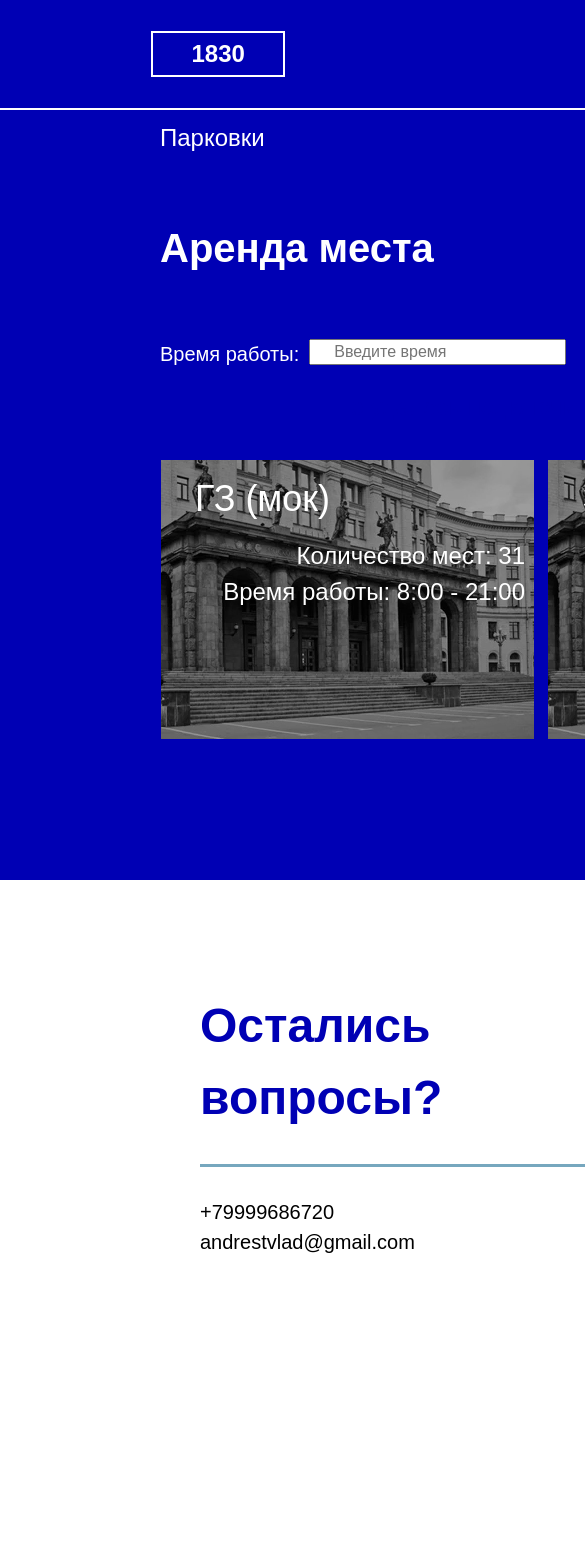
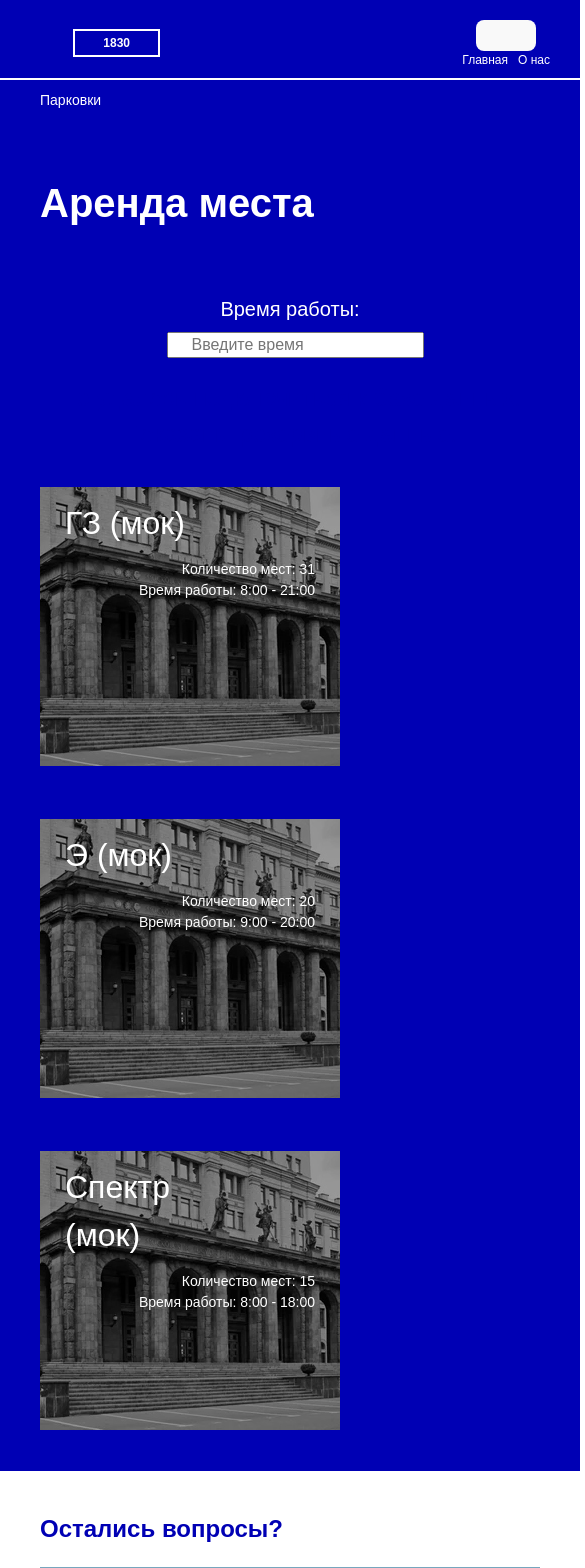
Before and after one commit to Andrest31/Parking_bmstu_frontend, a React (Vite) app in the folder parking_bmstu/: page / in a window 390 px wide. Shown: the top 1568 px of the page, 585 px wide, since content can reach past the window. Built offline with nearby package versions, Linux system fonts and the light colour scheme; no server answers.

Commit message:
Mob Adaptive

```diff
--- a/parking_bmstu/src/components/BreadCrumps/BreadCrumps.css
+++ b/parking_bmstu/src/components/BreadCrumps/BreadCrumps.css
@@ -21,3 +21,16 @@
   color: #ffffff; /* Белый цвет для разделителя */
   margin: 0 5px;
 }
+
+@media (max-width: 768px) {
+
+  .custom-breadcrumb .breadcrumb-item {
+    font-size: 14px;
+  }
+  .custom-breadcrumb .breadcrumb-item a {
+    font-size: 14px;
+  }
+  .custom-breadcrumb {
+    padding-left: 40px;
+  }
+}
--- a/parking_bmstu/src/components/Card/Card.css
+++ b/parking_bmstu/src/components/Card/Card.css
@@ -161,18 +161,45 @@ header h1 {
     border-radius: 0px;
     box-shadow: 2px 2px black 50%;
     color:#ffffff ;
-
     text-align: center;
     color: white;
     overflow: hidden; /* Чтобы скрыть часть изображения, выходящую за пределы */
 }
 .product-card {
     color:#ffffff ;
-
     height: 420px;
     position: relative;
     overflow: hidden; /* Чтобы скрыть часть изображения, выходящую за пределы */
 }
+
+@media (max-width: 768px) {
+    .product-list {
+      grid-template-columns: 1fr; /* 2 columns on medium screens */
+    }
+    .product-card{
+        width: 300px;
+        height: 320px;
+    }
+    .product img {
+        width: 300px;
+        height: 236px;
+        object-fit: cover;
+    }
+    .name{
+        position: relative;
+        z-index: 2; /* Выводим текст на передний план */
+        font-family: 'Dela Gothic One', sans-serif;
+        font-size: 20px;
+        margin:12px 0px 12px 25px;
+    }
+
+    .text{
+        position: relative;
+        z-index: 2; /* Выводим текст на передний план */
+        font-family: 'DM Sans', sans-serif;
+        margin-right: 40px;
+    }
+  }
 
 .image-container {
     position: absolute;
@@ -185,7 +212,7 @@ header h1 {
 
 .product img {
     width: 100%;
-    height: 286 px;
+    height: 286px;
     object-fit: cover;
 }
 
@@ -196,7 +223,6 @@ header h1 {
     font-family: 'Dela Gothic One', sans-serif;
     font-size: 36px;
     color:#ffffff ;
-
     text-align: left;
     width: 150px;
     margin:12px 0px 12px 35px;
@@ -244,37 +270,3 @@ header h1 {
     color: lightgray; /* Цвет при наведении, если нужно */
     text-decoration: none; /* Убираем подчеркивание при наведении */
 }
-
-
-.footer {
-    background-color: white;
-    color: #0000b4;
-    padding-bottom: 300px;
-    padding-top: 10px;
-    text-align: center;
-    font-family: 'Dela Gothic One', sans-serif;
-}
-
-.footer h2 {
-    margin-top: 100px;
-    margin-left:160px;
-    margin-right:760px;
-    padding-bottom: 20px;
-    font-size: 48px;
-    border-bottom: 3px solid rgb(118, 167, 190);
-    text-align: left;
-}
-
-.footer p {
-    font-size: 20px;
-    text-align: left;
-    margin: 0px 160px;
-    color: #000000;
-}
-
-.footer a {
-    color: #000000;
-    text-decoration: none;
-    font-size: 20px;
-    text-align: left;
-}
--- a/parking_bmstu/src/components/Footer/Footer.css
+++ b/parking_bmstu/src/components/Footer/Footer.css
@@ -0,0 +1,70 @@
+
+
+.footer {
+    background-color: white;
+    color: #0000b4;
+    padding-bottom: 300px;
+    padding-top: 10px;
+    text-align: center;
+    font-family: 'Dela Gothic One', sans-serif;
+}
+
+.footer h2 {
+    margin-top: 100px;
+    margin-left:160px;
+    margin-right:760px;
+    padding-bottom: 20px;
+    font-size: 48px;
+    border-bottom: 3px solid rgb(118, 167, 190);
+    text-align: left;
+}
+
+.footer p {
+    font-size: 20px;
+    text-align: left;
+    margin: 0px 160px;
+    color: #000000;
+}
+
+.footer a {
+    color: #000000;
+    text-decoration: none;
+    font-size: 20px;
+    text-align: left;
+}
+
+
+@media (max-width: 768px) {
+
+    footer h2 {
+        margin-left: 40px;
+        margin-right: 40px; /* Минимальные отступы */
+        font-size: 24px; /* Заголовок футера уменьшается */
+        margin-bottom: 20px;
+      }
+
+      .footer {
+        padding: 20px 0; /* Меньшие отступы */
+      }
+
+      .footer h2 {
+        margin-left: 40px;
+        margin-right: 40px;
+        margin-top: 20px;
+        font-size: 24px; /* Уменьшаем размер заголовка */
+      }
+
+      .footer p {
+        font-size: 14px; /* Уменьшаем размер текста */
+        color: #000;
+        margin: 2px 40px;
+        text-align: left;
+
+      }
+
+      .footer a {
+        color: black;
+        text-decoration: none;
+        font-size: 14px; /* Уменьшаем размер текста в ссылке */
+      }
+  }
--- a/parking_bmstu/src/components/Footer/Footer.tsx
+++ b/parking_bmstu/src/components/Footer/Footer.tsx
@@ -1,5 +1,6 @@
 import React from 'react';
 import { Container } from 'react-bootstrap';
+import './Footer.css'
 
 const Footer: React.FC = () => {
   return (
--- a/parking_bmstu/src/components/Header/Header.css
+++ b/parking_bmstu/src/components/Header/Header.css
@@ -46,3 +46,28 @@
   font-size: 18px;
   text-decoration: none;
 }
+
+@media (max-width: 768px) {
+  .header {
+    height: 80px;
+  }
+
+  .header-center {
+    margin-right: 30px; /* Отступ панели навигации от правого края */
+  }
+  .header-left {
+    margin-left: 30px;
+    font-size: 10px;
+
+  }
+  .brand-link h1 {
+    font-size: 12px;
+    padding: 5.5px 28px;
+  }
+  .nav-link{
+    font-size: 12px;
+  }
+  .nav-links {
+    gap: 10px;
+  }
+}
--- a/parking_bmstu/src/components/NavBar/NavBar.css
+++ b/parking_bmstu/src/components/NavBar/NavBar.css
@@ -23,3 +23,14 @@
   .navbar a:hover {
     text-decoration: underline;
   }
+
+
+  @media (max-width: 768px) {
+    .navbar li {
+      font-size: 14px;
+      gap: 10px;
+    }
+    .navbar a {
+      font-size: 10px;
+    }
+  }
--- a/parking_bmstu/src/modules/mock.ts
+++ b/parking_bmstu/src/modules/mock.ts
@@ -1,5 +1,4 @@
 // mock.ts
-const defaultImage = "../../modules/image1";
 // Определяем интерфейс для карточек, совместимый с Parking
 export interface Parking {
   id: number;
--- a/parking_bmstu/src/pages/GuestPage/GuestPage.css
+++ b/parking_bmstu/src/pages/GuestPage/GuestPage.css
@@ -1,6 +1,7 @@
+/* Базовые стили */
 .guest-page {
   position: relative;
-  height: 1000px;
+  height: 1000px; /* Сохраняем фиксированную высоту, как было */
   background-image: url('../../modules/fill.jpg'); /* Путь к изображению фона */
   background-size: cover;
   background-position: center;
@@ -9,13 +10,14 @@
 
 .background-overlay {
   position: absolute;
-  top: 220;
+  top: 157px; /* Оригинальный отступ сверху */
   left: 0;
   width: 100%;
   height: 100%;
-  background-color: rgba(0, 0, 0, 0.7); /* Чёрная заливка с 50% прозрачности */
+  background-color: rgba(0, 0, 0, 0.7); /* Чёрная заливка с прозрачностью */
 }
 
+/* Стили для заголовка */
 h1 {
   color: white;
   margin-top: 50px;
@@ -25,6 +27,7 @@ h1 {
   font-family: 'Dela Gothic One', sans-serif;
 }
 
+/* Стили для параграфа */
 p {
   color: white;
   text-align: center;
@@ -32,3 +35,34 @@ p {
   margin: 50px 300px;
   font-family: Arial, sans-serif;
 }
+
+/* Адаптивные стили */
+
+
+/* Для устройств шириной до 768px (телефоны в портретной ориентации) */
+@media (max-width: 768px) {
+
+  .background-overlay {
+    top: 117px; /* Оригинальный отступ сверху */
+  }
+  .bread{
+    font-size: 10px; /* Ещё меньше заголовок */
+
+  }
+  .custom-breadcrumb{
+    font-size: 10px; /* Ещё меньше заголовок */
+
+  }
+  h1 {
+    font-size: 24px; /* Ещё меньше заголовок */
+    padding: 0 20px; /* Убираем крупные отступы */
+    margin-top: 70px; /* Уменьшаем верхний отступ */
+  }
+
+  p {
+    font-size: 12px; /* Уменьшаем текст */
+    margin: 20px 20px; /* Минимизируем боковые отступы */
+  }
+}
+
+/* Для устройств шириной до 576px (телефоны в альбомной ориентации) */
--- a/parking_bmstu/src/pages/MainPage/MainPage.css
+++ b/parking_bmstu/src/pages/MainPage/MainPage.css
@@ -1,5 +1,3 @@
-/* MainPage.css */
-
 body {
     font-family: Arial, sans-serif;
     margin: 0;
@@ -17,19 +15,24 @@ body {
 
   h2 {
     font-family: 'Dela Gothic One', sans-serif;
-    font-size: 40px;
+    font-size: 20px; /* Размер текста "Аренда места" */
     font-weight: bold;
     color: white;
   }
 
   .categories {
     font-size: 16px;
+    display: flex;
+    justify-content: left;
+    align-items: left;
+    flex-wrap: wrap; /* Для адаптации */
   }
 
   .product-list .col {
     display: flex;
     justify-content: center;
   }
+
 
   .cart-button {
     background-color: #ffffff;
@@ -41,15 +44,10 @@ h2 {
     border-radius: 5px;
     transition: background-color 0.3s;
     position: relative;
-    top: -75px;
-    left: 515px;
+    top: 0;
+    left: 0;
   }
-.d-flex{
-    font-size: 16px;
-}
-.me-2 search form-control{
-    font-size: 16px;
-}
+
   .cart-button:hover {
     background-color: lightgray;
   }
@@ -61,10 +59,6 @@ footer {
     text-align: center;
   }
 
-.mb-0{
-    color:#ffffff;
-}
-
   footer h2 {
     font-size: 48px;
     color: #0000b4;
@@ -73,3 +67,71 @@ footer h2 {
     margin-left: 160px;
     margin-right: 760px;
   }
+
+  .mb-0 {
+    color: #ffffff;
+  }
+
+  /* ---------- Адаптивность ---------- */
+
+  /* Для экранов до 768px (телефоны) */
+  @media (max-width: 768px) {
+    .main {
+      padding: 0px 40px; /* Минимальные отступы */
+    }
+
+    h2 {
+      font-size: 20px; /* Устанавливаем размер текста */
+    }
+
+    .product-list .col {
+      width: 100%; /* Карточки занимают всю ширину экрана */
+      margin-bottom: 20px; /* Отступ между карточками */
+    }
+
+    .categories {
+      font-size: 14px; /* Уменьшаем размер текста */
+      flex-direction: column; /* Категории в столбик */
+      align-items: center;
+    }
+
+    /* Уменьшаем размер шрифта в карточках продукта */
+    .text {
+      font-size: 14px; /* Устанавливаем размер шрифта 12px для текста */
+      margin-right: 60px;
+      width: 250px;
+    }
+
+    .name {
+      font-size: 32px;
+      margin: 12px 0px 12px 25px;
+    }
+    footer h2 {
+        margin-left: 40px;
+        margin-right: 40px; /* Минимальные отступы */
+        font-size: 24px; /* Заголовок футера уменьшается */
+        margin-bottom: 20px;
+      }
+
+      .footer {
+        padding: 20px 0; /* Меньшие отступы */
+      }
+
+      .footer h2 {
+        font-size: 24px; /* Уменьшаем размер заголовка */
+      }
+
+      .footer p {
+        font-size: 14px; /* Уменьшаем размер текста */
+        color: #000;
+        margin: 2px 40px;
+        text-align: left;
+
+      }
+
+      .footer a {
+        color: black;
+        text-decoration: none;
+        font-size: 14px; /* Уменьшаем размер текста в ссылке */
+      }
+  }
--- a/parking_bmstu/src/pages/MainPage/MainPage.tsx
+++ b/parking_bmstu/src/pages/MainPage/MainPage.tsx
@@ -103,7 +103,7 @@ const MainPage: React.FC = () => {
             ) : (
               <Row className="product-list">
                 {filteredCards.map((card) => (
-                  <Col key={card.id} md={4} className="mb-4">
+                  <Col key={card.id} xs={12} md={4} className="mb-4"> {/* xs=12 для отображения в одну колонку на узких экранах */}
                     <ParkingCard
                       id={card.id}
                       name={card.name}
@@ -115,6 +115,7 @@ const MainPage: React.FC = () => {
                   </Col>
                 ))}
               </Row>
+
             )}
           </div>
         )}
--- a/parking_bmstu/src/pages/ParkingPage/ParkingPage.css
+++ b/parking_bmstu/src/pages/ParkingPage/ParkingPage.css
@@ -1,3 +1,4 @@
+/* Общие стили */
 * {
     margin: 0;
     padding: 0;
@@ -26,38 +27,9 @@ header {
     border-bottom: 2px solid white;
   }
 
-.headout {
+  .hero {
     position: relative;
-    left: 160px;
-    border: 4px solid white;
-    padding: 6px 87px;
-    color: #ffffff;
-    outline-width: 2px;
-    text-decoration: none; /* Убираем подчеркивание у ссылки */
-    display: inline-block; /* Чтобы ссылка вела себя как блоковый элемент */
-}
-
-.headout:hover {
-    cursor: pointer; /* Добавляем указатель при наведении */
-}
-
-
-header h1 {
-    font-size: 24px;
-    font-family: 'Dela Gothic One', sans-serif;
-    color: white;
-}
-
-.main h2 {
-    font-size: 40px;
-    font-family: 'Dela Gothic One', sans-serif;
-    font-weight: bold;
-}
-
-/* Hero Section with Background Image */
-.hero {
-    position: relative; /* Позволяет позиционировать заголовок внутри */
-    background-size: cover; /* Картинка покрывает всю секцию */
+    background-size: cover;
     background-position: center;
     height: 450px;
     display: flex;
@@ -65,19 +37,16 @@ header h1 {
   }
 
   .hero h2 {
-    position: absolute; /* Абсолютное позиционирование для текста */
-    z-index: 10; /* Текст будет поверх изображения */
+    position: absolute;
+    z-index: 10;
     color: white;
     font-size: 48px;
-    padding: 0px 0px;
     margin-top: 230px;
     margin-left: 160px;
     font-family: 'Dela Gothic One', sans-serif;
-    border-radius: 10px;
     text-align: left;
   }
 
-/* Optional: Ensuring the image fits well in the section */
   .hero::before {
     content: "";
     position: absolute;
@@ -85,18 +54,18 @@ header h1 {
     left: 0;
     width: 100%;
     height: 100%;
-    background: rgba(0, 0, 0, 0.3); /* Затемнение фона, чтобы текст был виднее */
-    z-index: 5; /* Затемнение под текстом */
+    background: rgba(0, 0, 0, 0.3);
+    z-index: 5;
   }
 
-/* Info Cards Layout */
   .info-cards {
-    display: flex; /* Используем flexbox для размещения карточек в строку */
-    justify-content: space-between; /* Распределяем карточки по ширине */
-    gap: 20px; /* Расстояние между карточками */
+    display: flex;
+    justify-content: space-between;
+    gap: 20px;
     margin: 50px 160px 82px 160px;
   }
 
+  /* Карточки */
   .card {
     padding-left: 30px;
     padding-top: 30px;
@@ -105,13 +74,13 @@ header h1 {
     height: 170px;
     margin: 0px;
     text-align: left;
-    box-shadow: 2px 2px 5px rgba(0, 0, 0, 0.1), -2px -2px 5px rgba(0, 0, 0, 0.1); /* Shadow around the card */
-    transition: transform 0.3s ease; /* Hover effect */
-    flex-shrink: 0; /* Карточки не должны сжиматься при переполнении */
+    box-shadow: 2px 2px 5px rgba(0, 0, 0, 0.1), -2px -2px 5px rgba(0, 0, 0, 0.1);
+    transition: transform 0.3s ease;
+    flex-shrink: 0;
   }
 
   .card:hover {
-    transform: scale(1.05); /* Slightly enlarge the card on hover */
+    transform: scale(1.05);
   }
 
   .card h3 {
@@ -122,13 +91,6 @@ header h1 {
     font-family: 'Dela Gothic One', sans-serif;
   }
 
-/* Стили для заголовков внутри карточек */
-.card .card-body .card-title h5 {
-    color: #0000b4; /* Синий цвет */
-    font-size: 24px; /* Размер шрифта 24px */
-  }
-
-
   .card p {
     color: black;
     margin: 20px 0px 0px 0px;
@@ -137,7 +99,7 @@ header h1 {
     font-family: "DM Sans", sans-serif;
   }
 
-.parking-map h2{
+  .parking-map h2 {
     font-family: 'Dela Gothic One', sans-serif;
     color: black;
     text-align: left;
@@ -165,43 +127,80 @@ header h1 {
   }
 
   .zone-marker {
-    margin-left: 160px;
     width: 40px;
     height: 40px;
-    background-color: #6989d6; /* Цвет квадрата зоны парковки */
+    background-color: #6989d6;
     margin-right: 10px;
   }
 
-/* Contact Section */
-.footer {
-    background-color: white;
-    color: #0000b4;
-    padding-bottom: 300px;
-    text-align: center;
-    font-family: 'Dela Gothic One', sans-serif;
+  /* Медиазапросы для мобильных устройств */
+  @media (max-width: 768px) {
+
+    /* Для .info-cards - делаем карточки вертикальными */
+    .info-cards {
+      flex-direction: column; /* Карточки располагаются вертикально */
+      margin: 20px 0;
     }
 
-.footer h2 {
-    margin-top: 100px;
-    margin-left:160px;
-    margin-right:760px;
-    padding-bottom: 30px;
-    font-size: 48px;
-    border-bottom: 3px solid rgb(118, 167, 190);
-    text-align: left;
-    margin-bottom: 30px;
+    .card {
+        height: 140px;
+      width: 295px; /* Карточки занимают 100% ширины экрана */
+      margin-bottom: 20px; /* Отступ между карточками */
+      margin: 10px 100px 10px 40px;
     }
 
-.footer p {
-    font-size: 20px;
-    text-align: left;
-    margin: 0px 160px;
-    color: #000000;
+    /* Уменьшаем отступы и размеры текста */
+    .hero {
+        height: 200px; /* Устанавливаем фиксированную высоту 200px для изображения */
       }
 
-.footer a {
-    color: #000000;
-    text-decoration: none;
+      /* Уменьшаем размер заголовка hero для лучшего отображения */
+      .hero h2 {
+        font-size: 28px;
+        margin-top: 70px; /* Поднимаем заголовок немного вверх */
+        margin-left: 40px; /* Добавляем небольшой отступ от левого края */
+      }
+
+      /* Для изображения в hero-секции */
+      .hero img {
+        height: 200px; /* Устанавливаем высоту изображения */
+        object-fit: cover; /* Обеспечиваем, что изображение не искажено */
+        width: 100%; /* Делаем изображение по ширине 100% */
+      }
+
+    .parking-map h2 {
+      font-size: 32px; /* Уменьшаем размер шрифта */
+      margin-left: 0; /* Убираем отступы */
+    }
+
+    /* Стили для шапки */
+    header {
+      height: 80px; /* Уменьшаем высоту шапки */
+    }
+
+    /* Карточки */
+    .card p {
+      font-size: 18px; /* Уменьшаем размер шрифта в карточках */
+    }
+
+    .card h3 {
+      font-size: 20px; /* Уменьшаем размер шрифта заголовков карточек */
+    }
+
+    .legend {
+      flex-direction: column; /* Зоны отображаются вертикально */
+      align-items: flex-start;
+    }
+
+    /* Уменьшаем шрифт на маленьких экранах */
+    .card .card-body .card-title h5 {
       font-size: 20px;
-    text-align: left;
     }
+
+    /* Для футера */
+    footer h2 {
+      font-size: 24px; /* Уменьшаем размер заголовка футера */
+      margin-left: 0; /* Убираем отступ */
+    }
+
+  }
```
Also changed, not shown: parking_bmstu/src/pages/GuestPage/GuestPage.tsx (+11 -2 lines), 1 other file (tests, documents, lock files or other folders). Lines whose indentation alone changed are shown as unchanged.
